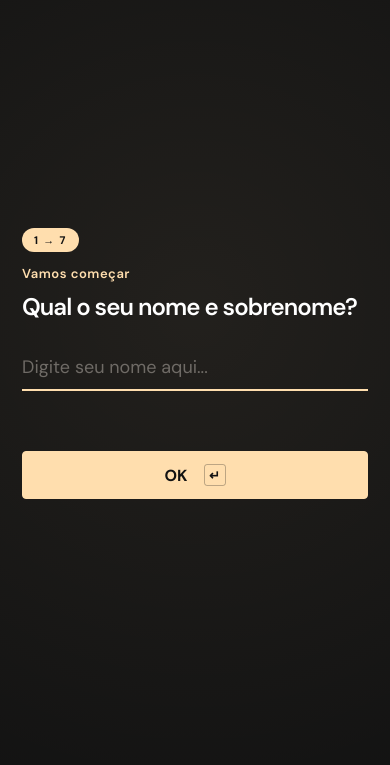
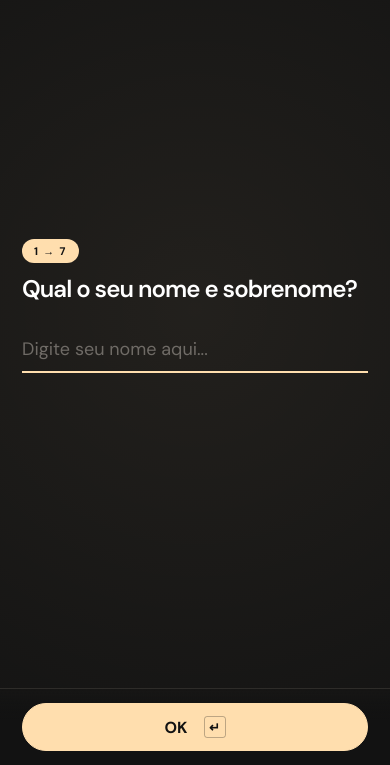
Before and after one commit to gnstecnologia/formulario-etapas, a plain HTML site: page index.html in a window 390 px wide. Shown: the part 79-844 px from the top of the page. Drawn offline with Linux system fonts and the light colour scheme.

Commit message:
Arredonda o OK, pinta o voltar de creme, remove o eyebrow e fixa os botoes no mobile
Co-Authored-By: Claude Opus 4.5 <noreply@anthropic.com>

```diff
--- a/index.html
+++ b/index.html
@@ -23,7 +23,6 @@
       <section class="form-stage" id="formStage" aria-live="polite">
         <div class="step-counter" id="stepCounter">1 → 2</div>
         <div class="question-card is-active" id="questionCard">
-          <p class="eyebrow" id="eyebrow">Vamos começar</p>
           <h1 id="questionTitle">Qual o seu nome e sobrenome?</h1>
 
           <form id="stepForm" novalidate>
--- a/script.js
+++ b/script.js
@@ -11,7 +11,6 @@ const MQL_REVENUES = [
 const steps = [
   {
     key: 'name',
-    eyebrow: 'Vamos começar',
     title: 'Qual o seu nome e sobrenome?',
     label: 'Nome e sobrenome',
     placeholder: 'Digite seu nome aqui...',
@@ -23,7 +22,6 @@ const steps = [
   },
   {
     key: 'whatsapp',
-    eyebrow: 'Quase lá',
     title: 'Qual o seu WhatsApp?',
     label: 'WhatsApp',
     placeholder: '(11) 99999-9999',
@@ -35,7 +33,6 @@ const steps = [
   },
   {
     key: 'email',
-    eyebrow: 'Contato',
     title: 'Qual o seu melhor e-mail?',
     label: 'Melhor e-mail',
     placeholder: 'voce@empresa.com.br',
@@ -47,7 +44,6 @@ const steps = [
   },
   {
     key: 'cargo',
-    eyebrow: 'Sobre você',
     title: 'Qual opção descreve melhor o seu cargo?',
     label: 'Cargo',
     type: 'choice',
@@ -62,7 +58,6 @@ const steps = [
   },
   {
     key: 'empresa',
-    eyebrow: 'Sua empresa',
     title: 'Qual o nome da sua empresa?',
     label: 'Nome da empresa',
     placeholder: 'Nome da empresa',
@@ -72,7 +67,6 @@ const steps = [
   },
   {
     key: 'instagram',
-    eyebrow: 'Sua empresa',
     title: 'Qual o @ do Instagram da sua empresa?',
     label: 'Instagram da empresa',
     placeholder: '@suaempresa',
@@ -88,7 +82,6 @@ const steps = [
   },
   {
     key: 'faturamento',
-    eyebrow: 'Última pergunta',
     title: 'Qual o faturamento mensal da sua empresa?',
     label: 'Faturamento mensal',
     type: 'choice',
@@ -108,7 +101,6 @@ const card = document.querySelector('#questionCard');
 const form = document.querySelector('#stepForm');
 const input = document.querySelector('#answerInput');
 const title = document.querySelector('#questionTitle');
-const eyebrow = document.querySelector('#eyebrow');
 const label = document.querySelector('#fieldLabel');
 const counter = document.querySelector('#stepCounter');
 const progressBar = document.querySelector('#progressBar');
@@ -210,7 +202,6 @@ function renderStep(direction = 'forward') {
   card.classList.add(direction === 'forward' ? 'is-leaving' : 'is-entering');
 
   window.setTimeout(() => {
-    eyebrow.textContent = step.eyebrow;
     title.textContent = step.title;
     label.textContent = step.label;
     error.textContent = '';
--- a/style.css
+++ b/style.css
@@ -86,13 +86,6 @@ button { cursor: pointer; }
 .question-card { transition: opacity 300ms ease, transform 500ms var(--ease); }
 .question-card.is-leaving { opacity: 0; transform: translateY(-24px); }
 .question-card.is-entering { opacity: 0; transform: translateY(28px); }
-.eyebrow {
-  margin: 0 0 clamp(6px, 1.4vh, 16px);
-  color: var(--accent);
-  font-size: 13px;
-  font-weight: 600;
-  letter-spacing: .04em;
-}
 h1 {
   max-width: 720px;
   margin: 0;
@@ -177,7 +170,7 @@ input.input-error { border-color: var(--danger); animation: shake 360ms ease; }
   gap: 16px;
   padding: clamp(9px, 1.4vh, 13px) 18px;
   border: 1px solid var(--accent);
-  border-radius: 4px;
+  border-radius: 999px;
   color: var(--accent-ink);
   background: var(--accent);
   font-weight: 700;
@@ -204,13 +197,13 @@ input.input-error { border-color: var(--danger); animation: shake 360ms ease; }
   width: 44px;
   height: 44px;
   padding: 0;
-  border: 1px solid var(--line);
+  border: 1px solid var(--accent);
   border-radius: 50%;
-  color: var(--text);
-  background: transparent;
-  transition: border-color 220ms ease, background 220ms ease;
+  color: var(--accent-ink);
+  background: var(--accent);
+  transition: background 220ms ease;
 }
-.back-button:hover { border-color: var(--accent); color: var(--accent); }
+.back-button:hover { background: #ffeac7; }
 .back-button[hidden] { display: none; }
 
 .stepper {
@@ -246,12 +239,26 @@ input.input-error { border-color: var(--danger); animation: shake 360ms ease; }
 @keyframes shake { 25% { transform: translateX(-7px); } 75% { transform: translateX(7px); } }
 
 @media (max-width: 640px) {
-  .app-shell { padding: clamp(14px, 2.4vh, 24px) 22px clamp(12px, 2vh, 22px); }
+  .app-shell { padding: clamp(14px, 2.4vh, 24px) 22px calc(88px + env(safe-area-inset-bottom)); }
   .brand { justify-content: center; }
   .form-stage { padding: 0; }
+  .question-card.is-leaving, .question-card.is-entering { transform: none; }
   .options { grid-template-columns: 1fr; }
   .stepper { display: none; }
-  .actions { display: grid; grid-template-columns: 1fr; gap: 10px; }
+  .actions {
+    position: fixed;
+    left: 0;
+    right: 0;
+    bottom: 0;
+    z-index: 15;
+    display: grid;
+    grid-template-columns: 1fr;
+    gap: 10px;
+    margin-top: 0;
+    padding: 14px 22px calc(14px + env(safe-area-inset-bottom));
+    background: linear-gradient(to top, var(--bg) 60%, rgba(18, 18, 18, 0));
+    border-top: 1px solid var(--line);
+  }
   .actions.has-back { grid-template-columns: 44px 1fr; }
   .back-button { display: grid; }
   .primary-button { width: 100%; justify-content: center; }
```
